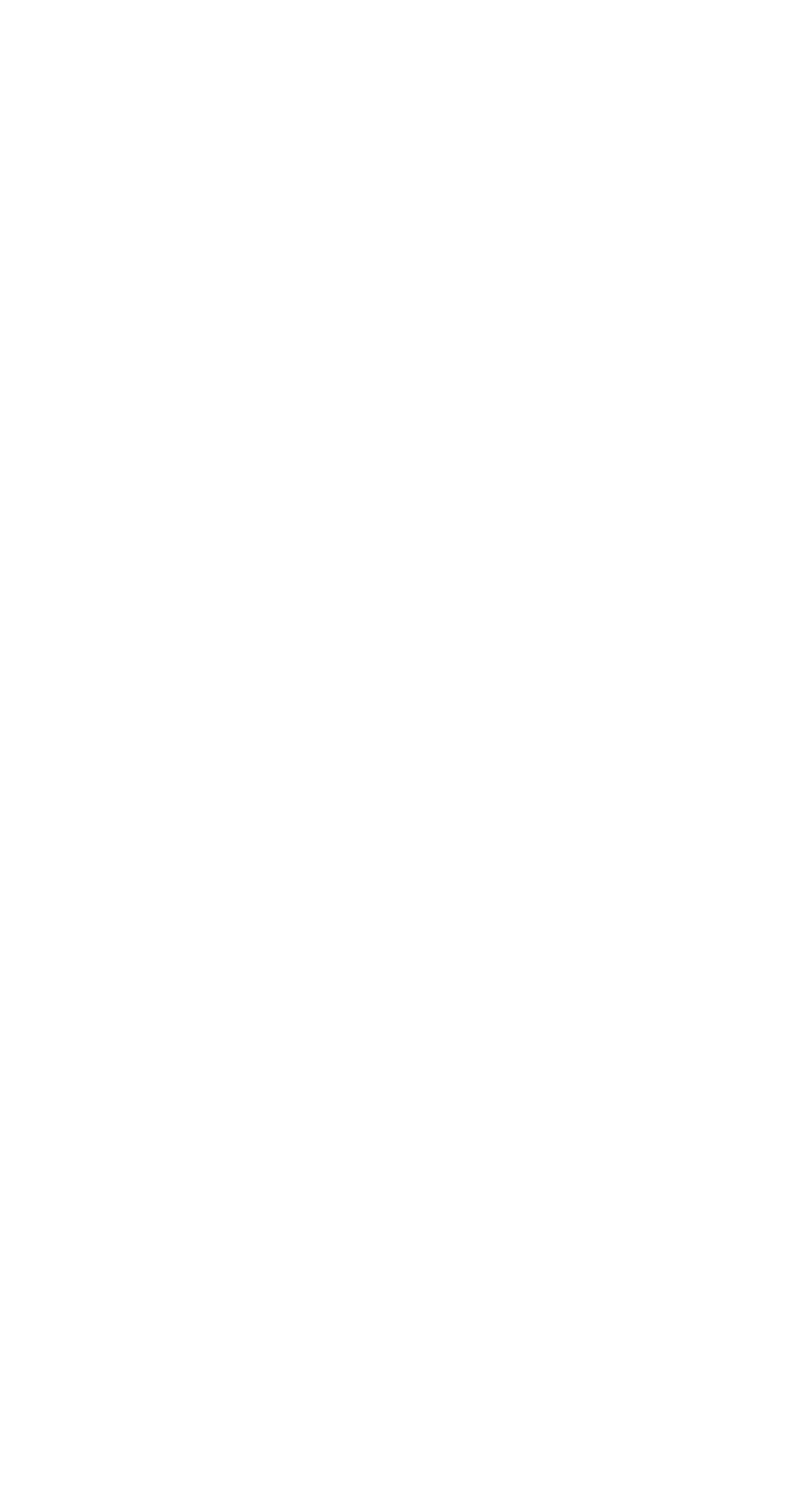
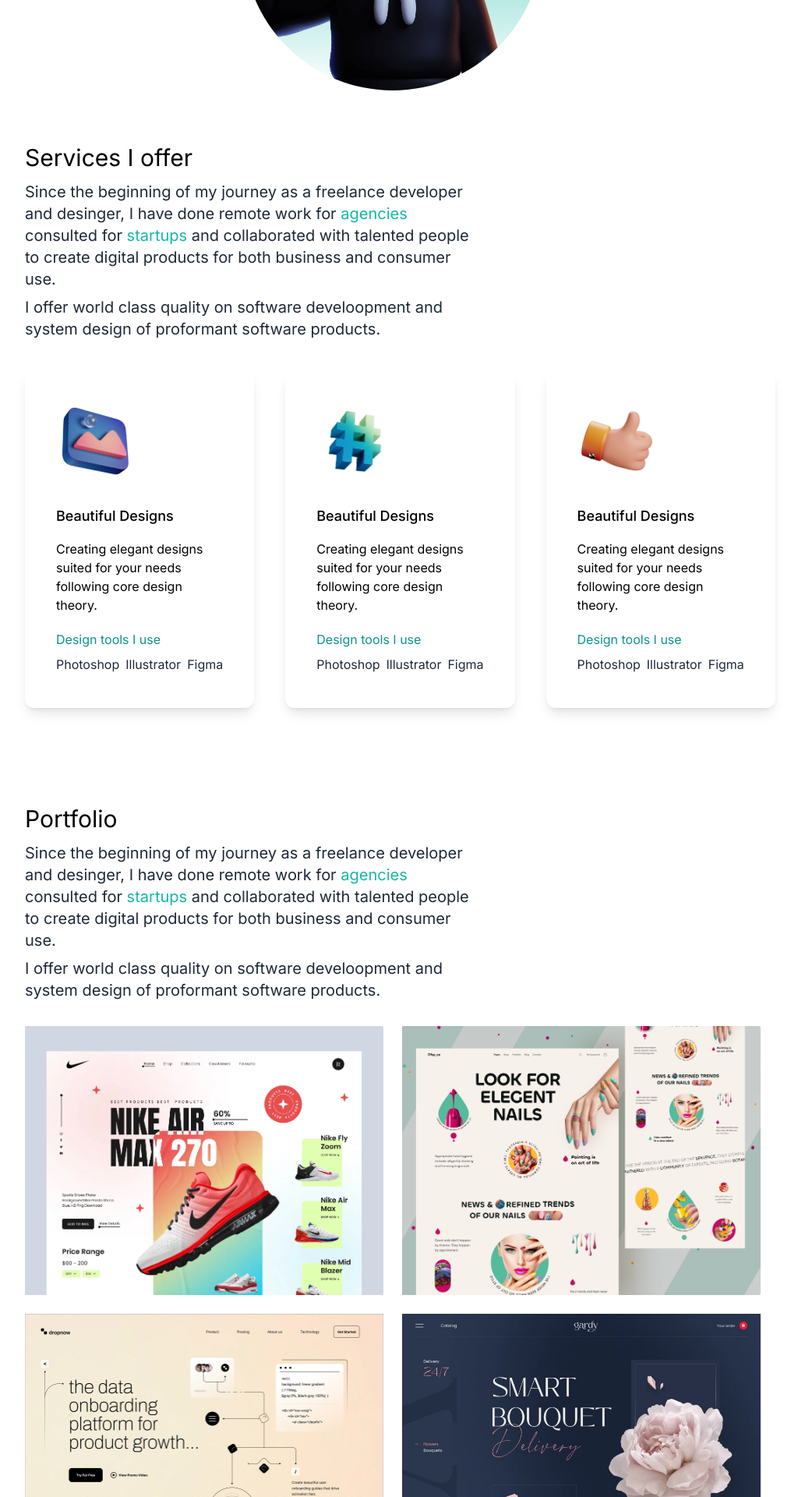
Before and after one commit to Ted-AfroEm/portfolio, a Next.js app: page / in a window 1280 px wide. Shown: the part 880-2800 px from the top of the page at 78% size, without its empty margins (136-1160 px from the left). Before the commit the page ends 852 px from the top, so only its background shows below. Built offline with nearby package versions, Linux system fonts and the light colour scheme.

Commit message:
Add Service and portfolio sections

```diff
--- a/src/app/page.tsx
+++ b/src/app/page.tsx
@@ -6,11 +6,20 @@ import {
 } from "react-icons/ai";
 import Image from "next/image";
 import deved from "../../public/dev-ed-wave.png";
+import design from "../../public/design.png";
+import code from "../../public/code.png";
+import consulting from "../../public/consulting.png";
+import web1 from "../../public/web1.png";
+import web2 from "../../public/web2.png";
+import web3 from "../../public/web3.png";
+import web4 from "../../public/web4.png";
+import web5 from "../../public/web5.png";
+import web6 from "../../public/web6.png";
 
 export default function Home() {
   return (
-    <main className="bg-white px-10">
-      <section className="min-h-screen">
+    <main className="bg-white px-10  max-w-screen-lg mx-auto">
+      <section className="min-h-screen mb-16">
         <nav className="py-10 mb-12 flex justify-between">
           <h1 className="text-xl font-burtons">tedros</h1>
           <ul className="flex items-center">
@@ -28,11 +37,11 @@ export default function Home() {
           </ul>
         </nav>
         <div className="text-center p-10">
-          <h3 className="text-5xl py-2 text-teal-600 font-medium">
+          <h3 className="text-5xl py-2 text-teal-600 font-medium md:text-6xl">
             Tedros Kahsu
           </h3>
-          <h3 className="text-2xl py-2">Developer and desinger</h3>
-          <p className="text-md py-5 leading-8 text-gray-800">
+          <h3 className="text-2xl py-2 md:text-3xl">Developer and desinger</h3>
+          <p className="text-lg leading-7 text-gray-800 py-5 md:text-xl md:max-w-xl md:m-auto">
             Freelancer proviing service for programming needs. Join me down
             below let get going.
           </p>
@@ -42,7 +51,7 @@ export default function Home() {
           <AiFillLinkedin />
           <AiFillYoutube />
         </div>
-        <div className="relative bg-gradient-to-b from-teal-500 rounded-full w-80 h-80 mx-auto mt-10 overflow-hidden">
+        <div className="relative bg-gradient-to-b from-teal-500 rounded-full w-80 h-80 mx-auto mt-20 overflow-hidden md:w-96 md:h-96">
           <Image
             alt="Tedros Kahsu Image"
             src={deved}
@@ -51,6 +60,107 @@ export default function Home() {
           />
         </div>
       </section>
+      <section className="mb-20">
+        <div></div>
+        <div>
+          <h3 className="text-3xl py-1">Services I offer</h3>
+          <p className="text-lg py-2 leading-7 text-gray-800 md:max-w-xl md:text-xl">
+            Since the beginning of my journey as a freelance developer and
+            desinger, I have done remote work for
+            <span className="text-teal-500"> agencies </span> consulted for
+            <span className="text-teal-500"> startups </span> and collaborated
+            with talented people to create digital products for both business
+            and consumer use.
+          </p>
+          <p className="text-lg leading-7 text-gray-800 md:max-w-xl md:text-xl">
+            I offer world class quality on software develoopment and system
+            design of proformant software products.
+          </p>
+        </div>
+        <div className="md:flex gap-10">
+          <div className="flex flex-col shadow-lg p-10 rounded-xl my-10">
+            <Image src={design} alt="Design" width={100} height={100} />
+            <h3 className="text-lg font-medium pt-8 pb-2">Beautiful Designs</h3>
+            <p className="py-2">
+              Creating elegant designs suited for your needs following core
+              design theory.
+            </p>
+            <h4 className="pt-3 pb-1 text-teal-600">Design tools I use</h4>
+            <div className="flex gap-2">
+              <p className="text-gray-800 py-1">Photoshop</p>
+              <p className="text-gray-800 py-1">Illustrator</p>
+              <p className="text-gray-800 py-1">Figma</p>
+            </div>
+          </div>
+
+          <div className="flex flex-col shadow-lg p-10 rounded-xl my-10">
+            <Image src={code} alt="Design" width={100} height={100} />
+            <h3 className="text-lg font-medium pt-8 pb-2">Beautiful Designs</h3>
+            <p className="py-2">
+              Creating elegant designs suited for your needs following core
+              design theory.
+            </p>
+            <h4 className="pt-3 pb-1 text-teal-600">Design tools I use</h4>
+            <div className="flex gap-2">
+              <p className="text-gray-800 py-1">Photoshop</p>
+              <p className="text-gray-800 py-1">Illustrator</p>
+              <p className="text-gray-800 py-1">Figma</p>
+            </div>
+          </div>
+
+          <div className="flex flex-col shadow-lg p-10 rounded-xl my-10">
+            <Image src={consulting} alt="Design" width={100} height={100} />
+            <h3 className="text-lg font-medium pt-8 pb-2">Beautiful Designs</h3>
+            <p className="py-2">
+              Creating elegant designs suited for your needs following core
+              design theory.
+            </p>
+            <h4 className="pt-3 pb-1 text-teal-600">Design tools I use</h4>
+            <div className="flex gap-2">
+              <p className="text-gray-800 py-1">Photoshop</p>
+              <p className="text-gray-800 py-1">Illustrator</p>
+              <p className="text-gray-800 py-1">Figma</p>
+            </div>
+          </div>
+        </div>
+      </section>
+      <section className="mb-20">
+        <div className="my-8">
+          <h3 className="text-3xl py-1">Portfolio</h3>
+          <p className="text-lg py-2 leading-7 text-gray-800 md:max-w-xl md:text-xl">
+            Since the beginning of my journey as a freelance developer and
+            desinger, I have done remote work for
+            <span className="text-teal-500"> agencies </span> consulted for
+            <span className="text-teal-500"> startups </span> and collaborated
+            with talented people to create digital products for both business
+            and consumer use.
+          </p>
+          <p className="text-lg leading-7 text-gray-800 md:max-w-xl md:text-xl">
+            I offer world class quality on software develoopment and system
+            design of proformant software products.
+          </p>
+        </div>
+        <div className="grid grid-col gap-6 md:grid-cols-2">
+          <div>
+            <Image src={web1} alt="web1" />
+          </div>
+          <div>
+            <Image src={web2} alt="web2" />
+          </div>
+          <div>
+            <Image src={web3} alt="web3" />
+          </div>
+          <div>
+            <Image src={web4} alt="web4" />
+          </div>
+          <div>
+            <Image src={web5} alt="web5" />
+          </div>
+          <div>
+            <Image src={web6} alt="web6" />
+          </div>
+        </div>
+      </section>
     </main>
   );
 }
```
